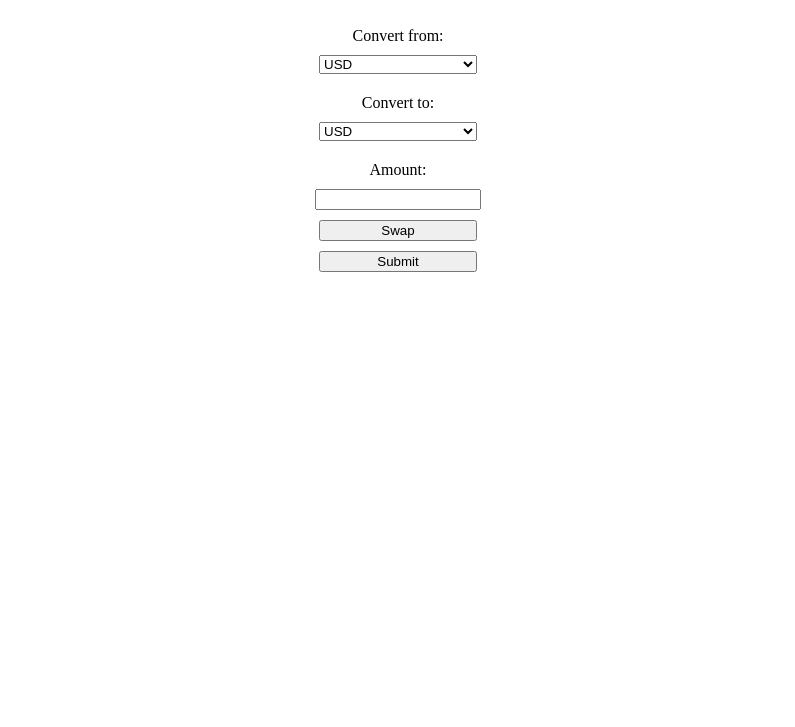
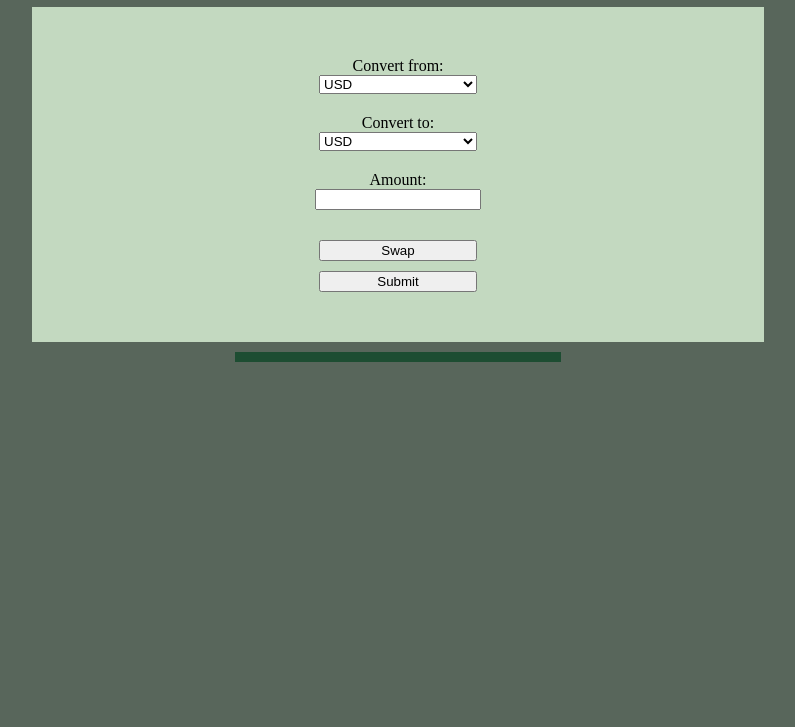
Before and after one commit to Just-A-Fool/Currency-Converter-Client, a plain HTML site: page index.html in a window 1280 px wide. Shown: the part 73-800 px from the top of the page, without its empty margins (242-1037 px from the left). Drawn offline with nearby package versions, Linux system fonts and the light colour scheme.

Commit message:
added README and styled

```diff
--- a/index.css
+++ b/index.css
@@ -1,21 +1,37 @@
+body {
+    box-sizing: border-box;
+    background-color: rgb(88, 102, 91);
+}
+
 main {
     text-align: center;
+}
+
+h1 {
+    color:white;
+}
+
+#error-box {
+    color: rgb(255, 255, 255);
 }
 
 #currency-form {
     display: flex;
     flex-direction: column;
-    width: 50%;
+
     margin: 0 auto;
+    background-color: rgb(195, 217, 192);
+    padding: 50px;
 }
 
-button, select, input{
-    width: 25%;
+button{
+    width: 75%;
     margin: 10px auto 0;
 }
 
-label {
-    margin-top: 20px;
+input, select {
+    width: 75%;
+    margin: 0 auto 20px;
 }
 
 input::-webkit-outer-spin-button,
@@ -23,3 +39,47 @@ input::-webkit-inner-spin-button {
     -webkit-appearance: none;
     margin: 0;
 }
+
+#text-box {
+    background-color: rgb(29, 77, 50);
+    color: white;
+    padding: 5px;
+    margin: 10px auto;
+
+}
+
+@media screen and (min-width: 600px) {
+    #currency-form {
+        width: 50%;
+    }
+
+    #text-box {
+        width: 50%;
+    }
+
+    button{
+        width: 50%;
+    }
+
+    input, select {
+        width: 50%;
+    }
+}
+
+@media screen and (min-width: 1200px) {
+    #currency-form {
+        width: 50%;
+    }
+
+    #text-box {
+        width: 25%;
+    }
+
+    button{
+        width: 25%;
+    }
+
+    input, select {
+        width: 25%;
+    }
+}
```
Also changed, not shown: 1 other file.
